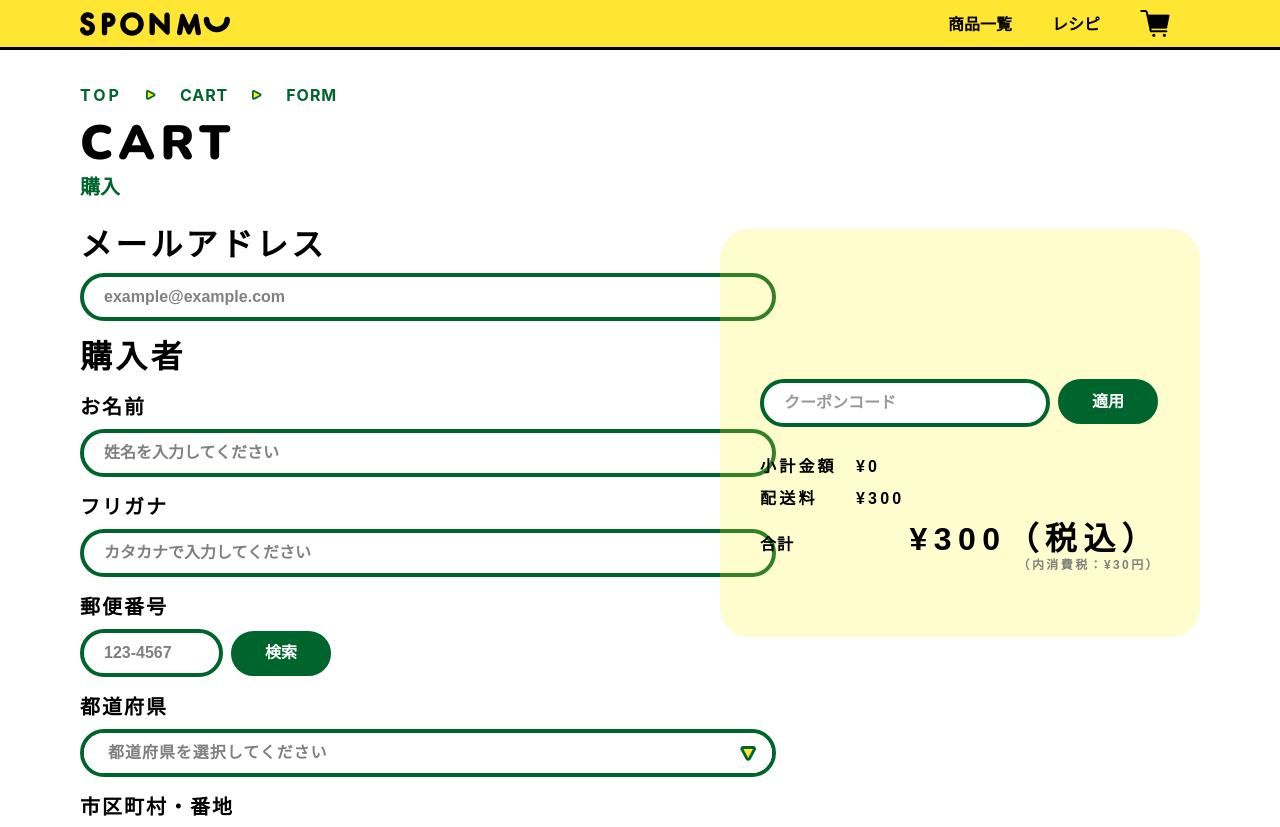
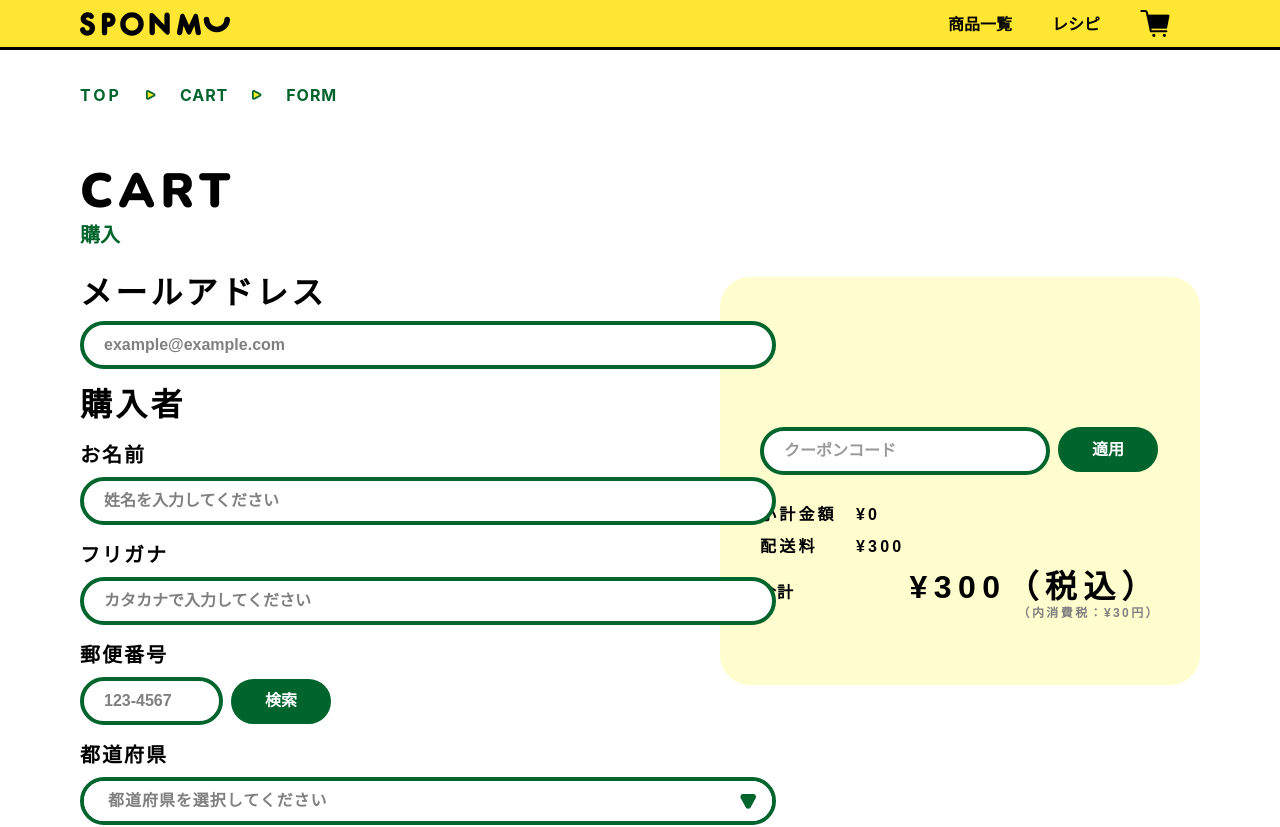
Before and after one commit to miyaTb/sponmu, a React (Create React App) app: page /cart/form in a window 1280 px wide. Shown: the top 827 px of the page. Built offline with nearby package versions, Linux system fonts and the light colour scheme; a web font is replaced by a local one.

Commit message:
fix/矢印適用箇所・素材修正

```diff
--- a/src/pages/CartForm.js
+++ b/src/pages/CartForm.js
@@ -275,6 +275,7 @@ const CartForm = () => {
                     <form className="cart-form__form" onSubmit={handleSubmit}>
                 <div className="cart-form__field">
                     <label className="cart-form__label-bold">メールアドレス</label>
+                    <div className="cart-form__input-wrapper">
                         <input
                             className={`cart-form__input ${errors.form.email ? 'cart-form__input--error' : ''}`}
                             type="email"
@@ -283,6 +284,7 @@ const CartForm = () => {
                             onChange={(e) => handleInputChange('email', e.target.value)}
                             onBlur={() => validateField('email')}
                         />
+                    </div>
                     {errors.form.email && <span className="cart-form__error">{errors.form.email}</span>}
                 </div>
 
@@ -291,6 +293,7 @@ const CartForm = () => {
 
                     <div className="cart-form__field">
                         <label className="cart-form__label">お名前</label>
+                        <div className="cart-form__input-wrapper">
                             <input
                                 className={`cart-form__input ${errors.form.name ? 'cart-form__input--error' : ''}`}
                                 type="text"
@@ -299,10 +302,12 @@ const CartForm = () => {
                                 onChange={(e) => handleInputChange('name', e.target.value)}
                                 onBlur={() => validateField('name')}
                             />
+                        </div>
                         {errors.form.name && <span className="cart-form__error">{errors.form.name}</span>}
                     </div>
                     <div className="cart-form__field">
                         <label className="cart-form__label">フリガナ</label>
+                        <div className="cart-form__input-wrapper">
                             <input
                                 className={`cart-form__input ${errors.form.furigana ? 'cart-form__input--error' : ''}`}
                                 type="text"
@@ -311,6 +316,7 @@ const CartForm = () => {
                                 onChange={(e) => handleInputChange('furigana', e.target.value)}
                                 onBlur={() => validateField('furigana')}
                             />
+                        </div>
                         {errors.form.furigana && <span className="cart-form__error">{errors.form.furigana}</span>}
                     </div>
 
@@ -365,6 +371,7 @@ const CartForm = () => {
 
                     <div className="cart-form__field">
                         <label className="cart-form__label">市区町村・番地</label>
+                        <div className="cart-form__input-wrapper">
                             <input
                                 className={`cart-form__input ${errors.form.city ? 'cart-form__input--error' : ''}`}
                                 value={formData.city + formData.town}
@@ -374,11 +381,13 @@ const CartForm = () => {
                                 }}
                                 onBlur={() => validateField('city')}
                             />
+                        </div>
                         {errors.form.city && <span className="cart-form__error">{errors.form.city}</span>}
                     </div>
 
                     <div className="cart-form__field">
                         <label className="cart-form__label">建物名・部屋</label>
+                        <div className="cart-form__input-wrapper">
                             <input
                                 className="cart-form__input"
                                 type="text"
@@ -387,8 +396,10 @@ const CartForm = () => {
                                 onChange={(e) => handleInputChange('building', e.target.value)}
                             />
                         </div>
+                    </div>
                     <div className="cart-form__field">
                         <label className="cart-form__label">電話番号</label>
+                        <div className="cart-form__input-wrapper">
                             <input
                                 className={`cart-form__input ${errors.form.phone ? 'cart-form__input--error' : ''}`}
                                 type="text"
@@ -397,6 +408,7 @@ const CartForm = () => {
                                 onChange={(e) => handleInputChange('phone', e.target.value)}
                                 onBlur={() => validateField('phone')}
                             />
+                        </div>
                         {errors.form.phone && <span className="cart-form__error">{errors.form.phone}</span>}
                     </div>
                 </fieldset>
--- a/src/pages/css/CartForm.css
+++ b/src/pages/css/CartForm.css
@@ -72,11 +72,17 @@ button {
   color: black;
   letter-spacing: 0.1em;
 }
+.cart-form__input-wrapper {
+  position: relative;
+  display: block;
+  width: -moz-fit-content;
+  width: fit-content;
+}
 .cart-form__input, .cart-form__select {
   display: block;
   width: 696px;
   height: 48px;
-  padding: 0 20px;
+  padding: 0 44px 0 20px;
   border: 4px solid var(--color-green);
   border-radius: 30px;
   background: white;
@@ -166,6 +172,10 @@ button {
 .cart-form__item {
   margin-bottom: 30px;
   padding-bottom: 30px;
+  margin-left: 8px;
+  border-bottom: 3px dotted var(--color-green);
+}
+.cart-form__item:not(:last-child) {
   border-bottom: 3px dotted var(--color-green);
 }
 .cart-form__item-content {
@@ -342,11 +352,12 @@ button {
   display: inline-block;
   width: 16px;
   height: 16px;
-  background: url("../../assets/arrow2.png") no-repeat center/contain;
+  background: url("../../assets/green_arrow.png") no-repeat center/contain;
   transform: rotate(90deg);
   transition: transform 0.2s ease;
 }
 .cart-form__payment-toggle.open::after {
+  background: url("../../assets/arrow2.png") no-repeat center/contain;
   transform: rotate(270deg);
 }
 .cart-form__payment-toggle--error {
@@ -377,4 +388,8 @@ button {
 }
 .cart-form__toggle-placeholder {
   color: #808080;
+}
+
+.page-title__title {
+  margin-top: 48px;
 }/*# sourceMappingURL=CartForm.css.map */
--- a/src/pages/css/CartForm.scss
+++ b/src/pages/css/CartForm.scss
@@ -83,12 +83,18 @@ $sponmu-gray: #808080;
     }
   }
 
+  &__input-wrapper {
+    position: relative;
+    display: block;
+    width: fit-content;
+  }
+
   &__input,
   &__select {
     display: block;
     width: 696px;
     height: 48px;
-    padding: 0 20px;
+    padding: 0 44px 0 20px;
     border: 4px solid var(--color-green);
     border-radius: 30px;
     background: white;
@@ -186,13 +192,19 @@ $sponmu-gray: #808080;
   &__item {
     margin-bottom: 30px;
     padding-bottom: 30px;
+    margin-left: 8px;
     border-bottom: 3px dotted var(--color-green);
+
+    &:not(:last-child) {
+      border-bottom: 3px dotted var(--color-green);
+    }
   }
 
   &__item-content {
     display: flex;
     gap: 24px;
     align-items: center;
+
   }
 
   &__item-details {
@@ -384,12 +396,13 @@ $sponmu-gray: #808080;
       display: inline-block;
       width: 16px;
       height: 16px;
-      background: url('../../assets/arrow2.png') no-repeat center / contain;
+      background: url('../../assets/green_arrow.png') no-repeat center / contain;
       transform: rotate(90deg);
       transition: transform 0.2s ease;
     }
 
     &.open::after {
+      background: url('../../assets/arrow2.png') no-repeat center / contain;
       transform: rotate(270deg);
     }
 
@@ -429,3 +442,6 @@ $sponmu-gray: #808080;
     color: #808080;
   }
 }
+.page-title__title{
+  margin-top: 48px;
+}
```
Also changed, not shown: src/assets/green_arrow.png (added), 1 other file (tests, documents, lock files or other folders). Lines whose indentation alone changed are shown as unchanged.
